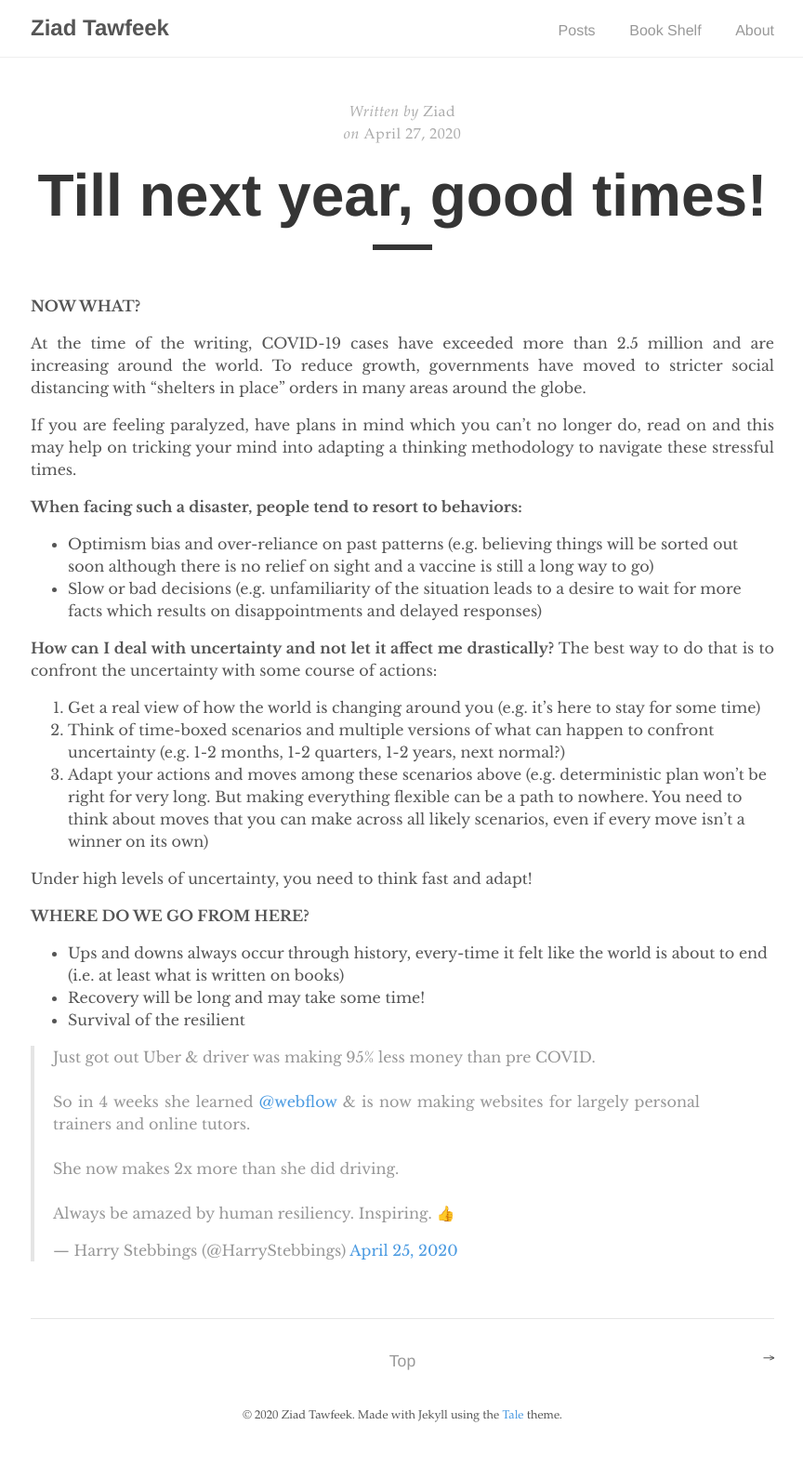
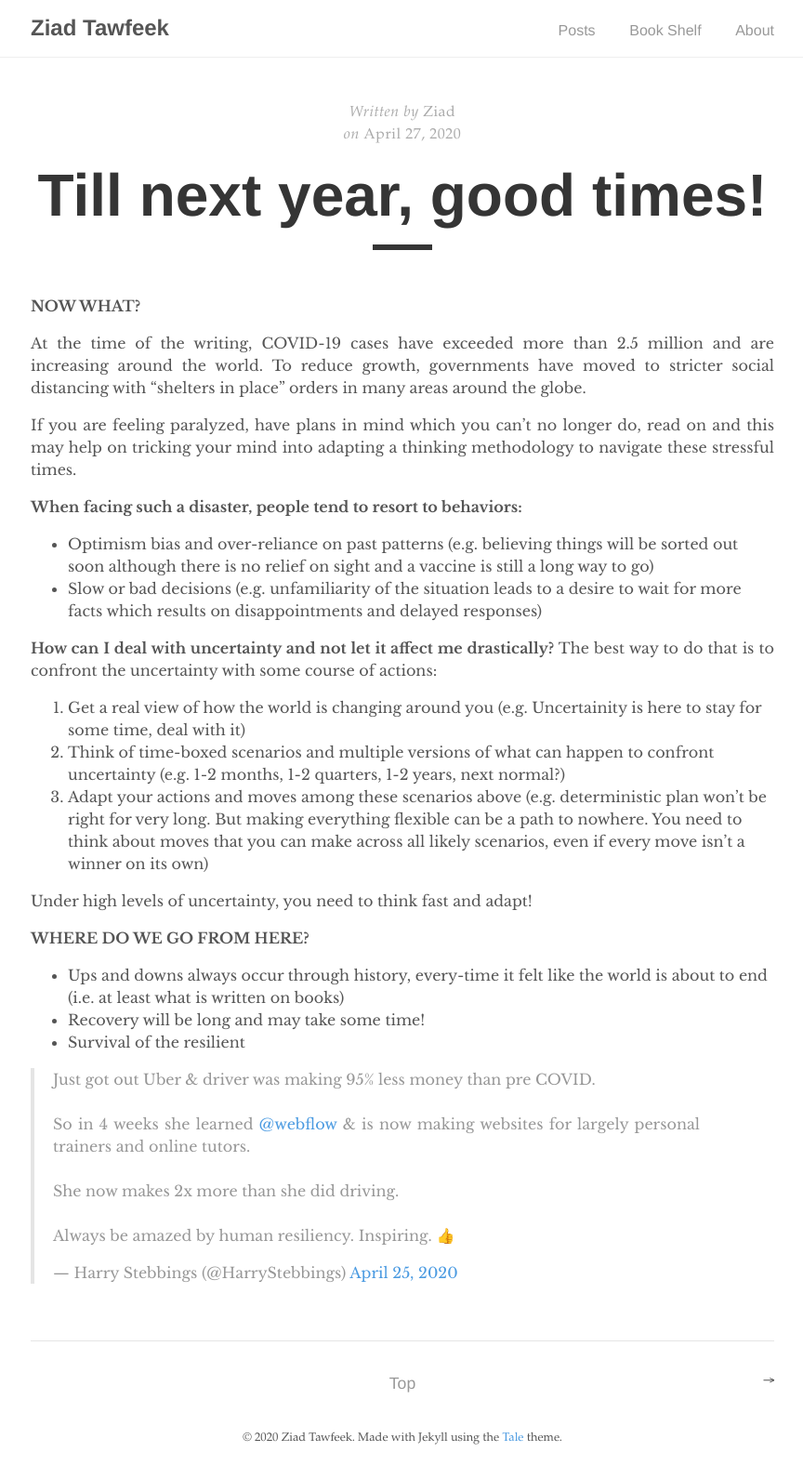
Before and after one commit to ziadtawfeek/web, a Jekyll site: the page built from _posts/2020-4-27-till-next-year-good-times.md, in a window 1280 px wide. Shown: the whole page at 93% size, without its empty margins (207-1071 px from the left). Built offline with Jekyll 4.4.1, drawn with Linux system fonts in a browser that asks for light colours; comment, search, counter and statistics services are not loaded; before the commit the page ends 1566 px from its top, so only the background shows below that.

Commit message:
Update 2020-4-27-till-next-year-good-times.md

```diff
--- a/_posts/2020-4-27-till-next-year-good-times.md
+++ b/_posts/2020-4-27-till-next-year-good-times.md
@@ -19,7 +19,7 @@ If you are feeling paralyzed, have plans in mind which you can't no longer do, r
 **How can I deal with uncertainty and not let it affect me drastically?**
 The best way to do that is to confront the uncertainty with some course of actions:
 
-1. Get a real view of how the world is changing around you (e.g. it's here to stay for some time)
+1. Get a real view of how the world is changing around you (e.g. Uncertainity is here to stay for some time, deal with it)
 2. Think of time-boxed scenarios and multiple versions of what can happen to confront uncertainty (e.g.  1-2 months, 1-2 quarters, 1-2 years, next normal?)
 3. Adapt your actions and moves among these scenarios above (e.g. deterministic plan won’t be right for very long. But making everything flexible can be a path to nowhere. You need to think about moves that you can make across all likely scenarios, even if every move isn’t a winner on its own)
 
```
